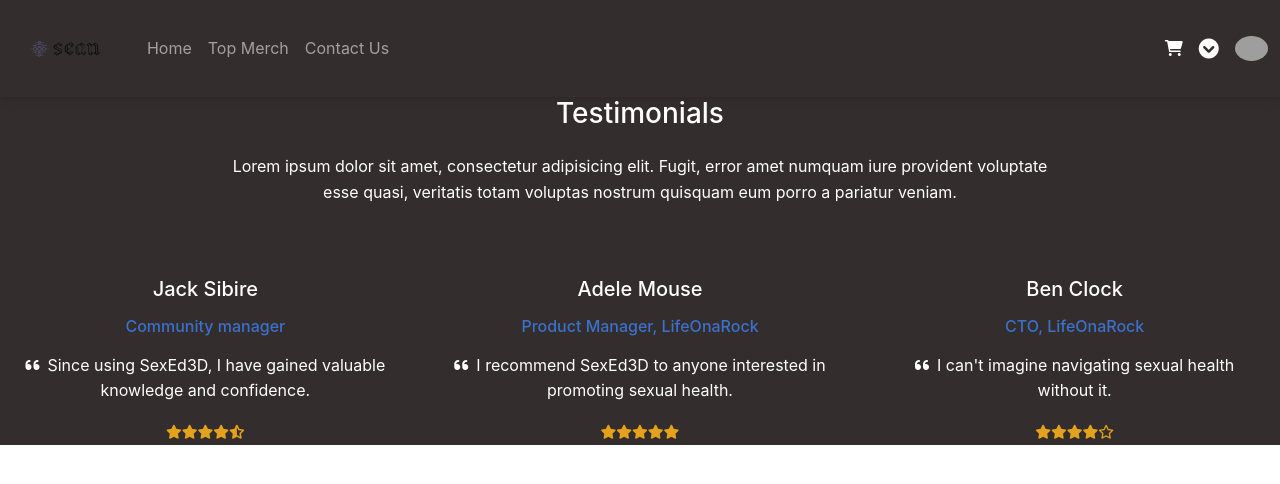
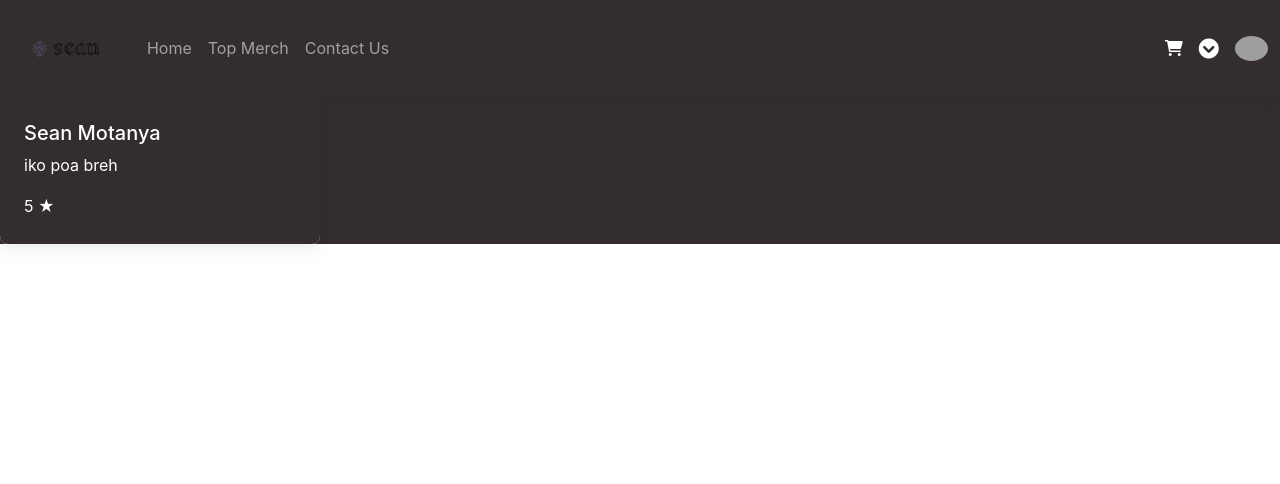
Before and after one commit to agent19music/anime-store-react, a React (Create React App) app: page /feedback in a window 1280 px wide. Shown: the top 484 px of the page. Built offline with nearby package versions, Linux system fonts and the light colour scheme; data requests are answered from the project's data file; grey boxes are pictures that could not be loaded.

Commit message:
Add reviews functionality

```diff
--- a/db.json
+++ b/db.json
@@ -4,7 +4,7 @@
       "id": "1",
       "title": "Attack on Titan",
       "release_date": "2013",
-      "episodes": "88",
+      "episodes": "89",
       "mc": "Eren Yeager",
       "rating": "10",
       "description": "In a world where humanity is on the brink of extinction due to giant humanoid creatures known as Titans, a young man named Eren Yeager joins the fight to reclaim their walled city and uncover the truth behind these mysterious beings.",
@@ -64,7 +64,7 @@
           "product_name": "Kyoto high T shirt",
           "product_description": "Cotton T shirt with characters print",
           "price": 19.99,
-          "image": "https://thedya.in/cdn/shop/products/f_17.jpg?v=1686983458&width=713",
+          "image": "https://5.imimg.com/data5/ECOM/Default/2023/4/301482957/IC/AK/BU/144923032/f-17-500x500.jpg",
           "inStock": 20
         },
         {
@@ -1125,5 +1125,13 @@
       ]
     }
   ],
-  "reviews": []
+  "reviews": [
+    {
+      "thoughts": "iko poa breh",
+      "name": "Sean Motanya ",
+      "email": "seanmotanya@gmail.com",
+      "rating": 5,
+      "id": 1
+    }
+  ]
 }
--- a/public/index.html
+++ b/public/index.html
@@ -39,6 +39,9 @@ rel="stylesheet"
 href="https://cdnjs.cloudflare.com/ajax/libs/mdb-ui-kit/6.4.2/mdb.min.css"
 rel="stylesheet"
 />
+
+<link href="https://cdn.jsdelivr.net/npm/bootstrap-icons@1.17.0/font/bootstrap-icons.css" rel="stylesheet">
+
     <title>React App</title>
   </head>
   <body>
--- a/src/AnimeMerchandise.js
+++ b/src/AnimeMerchandise.js
@@ -28,6 +28,7 @@ function AnimeMerchandise({ anime, addToCart, removeFromCart }) {
                       alt={item.product_name}
                       className={`card-img-top img-fluid ${imageLoading ? 'd-none' : ''}`}
                       onLoad={handleImageLoad}
+
                     />
                     <div className="card-body">
                       <h3 className="card-title">{item.product_name}</h3>
--- a/src/App.js
+++ b/src/App.js
@@ -83,7 +83,21 @@ function addToCart(merchandise){
   };
 
   const addFeedback = (comm) => {
-    setFeedback([...feedback, comm]);
+    fetch('http://localhost:8555/reviews', {
+      method: 'POST',
+      headers: {
+        'Content-Type': 'application/json',
+      },
+      body: JSON.stringify(comm),
+    })
+      .then((response) => response.json())
+      .then((newFeedback) => {
+
+        setFeedback([...feedback, newFeedback]);
+      })
+      .catch((error) => {
+        console.error('Error adding anime:', error);
+      });
   };
   const toggleDarkMode = () => {
     setIsDarkmode(!isDarkmode);
--- a/src/Contact.js
+++ b/src/Contact.js
@@ -2,7 +2,6 @@ import React, { useState } from 'react';
 import Footer from './Footer';
 
 export default function Contact({ addFeedback }) {
-  const [description, setDescription] = useState('');
   const [name, setName] = useState('');
   const [email, setEmail] = useState('');
   const [thoughts, setThoughts] = useState('');
@@ -10,9 +9,8 @@ export default function Contact({ addFeedback }) {
 
   const handleSubmit = (event) => {
     event.preventDefault();
-    addFeedback({ thoughts, description, name, email, rating });
+    addFeedback({ thoughts, name, email, rating });
     setThoughts('');
-    setDescription('');
     setName('');
     setEmail('');
     setRating(0);
--- a/src/Feedback.js
+++ b/src/Feedback.js
@@ -10,101 +10,18 @@ useEffect(()=>{
 },[])
   return (
     <div>
-        <section>
-  <div class="row d-flex justify-content-center">
-    <div class="col-md-10 col-xl-8 text-center">
-      <h3 class="mb-4">Testimonials</h3>
-      <p class="mb-4 pb-2 mb-md-5 pb-md-0">
-        Lorem ipsum dolor sit amet, consectetur adipisicing elit. Fugit, error amet
-        numquam iure provident voluptate esse quasi, veritatis totam voluptas nostrum
-        quisquam eum porro a pariatur veniam.
-      </p>
-    </div>
+        {feedback.map((feedback,index)=>(
+          <div key={index} className='col-md-3'>
+            <div className="card">
+  <div className="card-body bg-dark text-white">
+    <h5 className="card-title">{feedback.name}</h5>
+    <p className="card-text">{feedback.thoughts}</p>
+    <p className="card-text">{feedback.rating} <span>★</span></p>
+
   </div>
-
-  <div class="row text-center">
-    <div class="col-md-4 mb-5 mb-md-0">
-      <div class="d-flex justify-content-center mb-4">
-
-      </div>
-      <h5 class="mb-3">Jack Sibire</h5>
-      <h6 class="text-primary mb-3">Community manager</h6>
-      <p class="px-xl-3">
-        <i class="fas fa-quote-left pe-2"></i>Since using SexEd3D, I have gained valuable knowledge and confidence.
-      </p>
-      <ul class="list-unstyled d-flex justify-content-center mb-0">
-        <li>
-          <i class="fas fa-star fa-sm text-warning"></i>
-        </li>
-        <li>
-          <i class="fas fa-star fa-sm text-warning"></i>
-        </li>
-        <li>
-          <i class="fas fa-star fa-sm text-warning"></i>
-        </li>
-        <li>
-          <i class="fas fa-star fa-sm text-warning"></i>
-        </li>
-        <li>
-          <i class="fas fa-star-half-alt fa-sm text-warning"></i>
-        </li>
-      </ul>
-    </div>
-    <div class="col-md-4 mb-5 mb-md-0">
-      <div class="d-flex justify-content-center mb-4">
-
-      </div>
-      <h5 class="mb-3">Adele Mouse</h5>
-      <h6 class="text-primary mb-3">Product Manager, LifeOnaRock</h6>
-      <p class="px-xl-3">
-        <i class="fas fa-quote-left pe-2"></i>I recommend SexEd3D to anyone interested in promoting sexual health.
-      </p>
-      <ul class="list-unstyled d-flex justify-content-center mb-0">
-        <li>
-          <i class="fas fa-star fa-sm text-warning"></i>
-        </li>
-        <li>
-          <i class="fas fa-star fa-sm text-warning"></i>
-        </li>
-        <li>
-          <i class="fas fa-star fa-sm text-warning"></i>
-        </li>
-        <li>
-          <i class="fas fa-star fa-sm text-warning"></i>
-        </li>
-        <li>
-          <i class="fas fa-star fa-sm text-warning"></i>
-        </li>
-      </ul>
-    </div>
-    <div class="col-md-4 mb-0">
-      <div class="d-flex justify-content-center mb-4">
-              </div>
-      <h5 class="mb-3">Ben Clock</h5>
-      <h6 class="text-primary mb-3">CTO, LifeOnaRock</h6>
-      <p class="px-xl-3">
-        <i class="fas fa-quote-left pe-2"></i>I can't imagine navigating sexual health without it.
-      </p>
-      <ul class="list-unstyled d-flex justify-content-center mb-0">
-        <li>
-          <i class="fas fa-star fa-sm text-warning"></i>
-        </li>
-        <li>
-          <i class="fas fa-star fa-sm text-warning"></i>
-        </li>
-        <li>
-          <i class="fas fa-star fa-sm text-warning"></i>
-        </li>
-        <li>
-          <i class="fas fa-star fa-sm text-warning"></i>
-        </li>
-        <li>
-          <i class="far fa-star fa-sm text-warning"></i>
-        </li>
-      </ul>
-    </div>
-  </div>
-</section>
+</div>
+          </div>
+        ))}
     </div>
   )
 }
```
